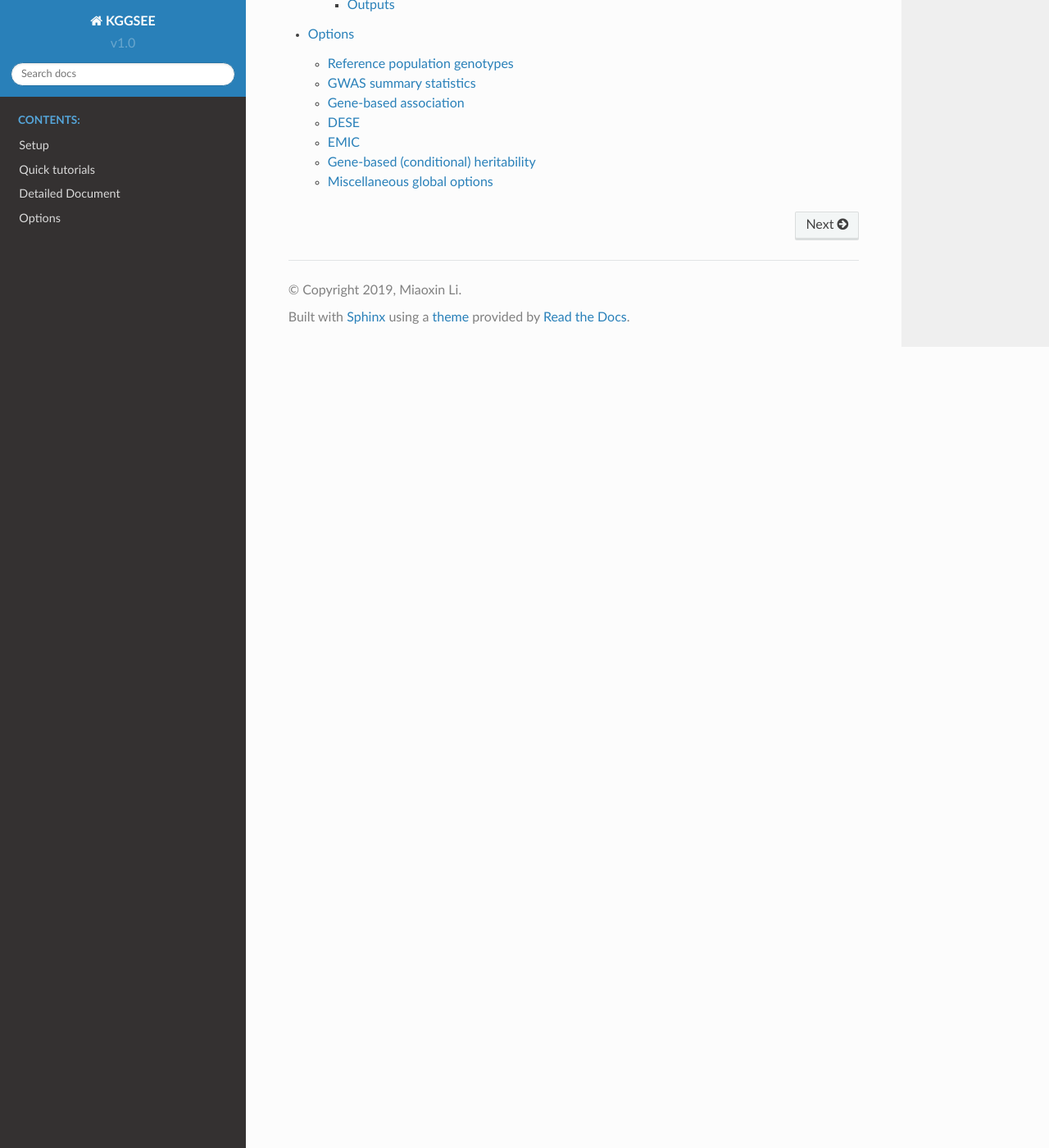
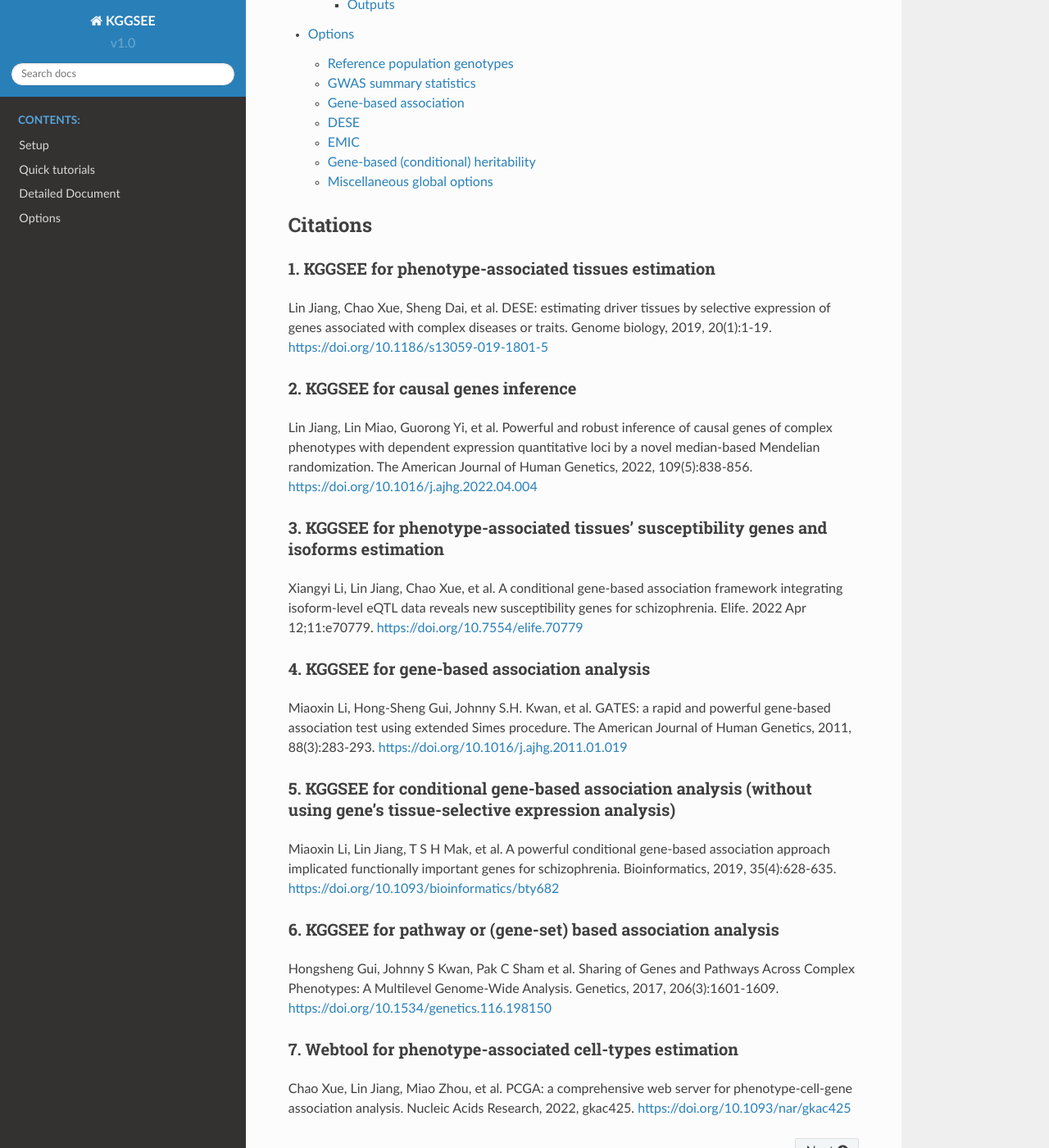
Before and after one commit to pmglab/KGGSEE, a Sphinx documentation site: the page built from doc/source/index.rst, in a window 1280 px wide and 1400 px high, scrolled down 1654 px. Shown: the whole window at 82% size. Built offline with Sphinx 7.4.7 and the Read the Docs theme 2.0.0, drawn with Linux system fonts in a browser that asks for light colours.

Commit message:
add citation

```diff
--- a/doc/source/index.rst
+++ b/doc/source/index.rst
@@ -23,3 +23,35 @@ More functions will be added to KGGSEE in the future.
     quick_tutorials
     detailed_document
     options
+
+=========
+Citations
+=========
+
+1. KGGSEE for phenotype-associated tissues estimation
+=====================================================
+Lin Jiang, Chao Xue, Sheng Dai, et al. DESE: estimating driver tissues by selective expression of genes associated with complex diseases or traits. Genome biology, 2019, 20(1):1-19. https://doi.org/10.1186/s13059-019-1801-5
+
+2. KGGSEE for causal genes inference
+====================================
+Lin Jiang, Lin Miao, Guorong Yi, et al. Powerful and robust inference of causal genes of complex phenotypes with dependent expression quantitative loci by a novel median-based Mendelian randomization. The American Journal of Human Genetics, 2022, 109(5):838-856. https://doi.org/10.1016/j.ajhg.2022.04.004
+
+3. KGGSEE for phenotype-associated tissues' susceptibility genes and isoforms estimation
+========================================================================================
+Xiangyi Li, Lin Jiang, Chao Xue, et al. A conditional gene-based association framework integrating isoform-level eQTL data reveals new susceptibility genes for schizophrenia. Elife. 2022 Apr 12;11:e70779. https://doi.org/10.7554/elife.70779
+
+4. KGGSEE for gene-based association analysis
+=============================================
+Miaoxin Li, Hong-Sheng Gui, Johnny S.H. Kwan, et al. GATES: a rapid and powerful gene-based association test using extended Simes procedure. The American Journal of Human Genetics, 2011, 88(3):283-293. https://doi.org/10.1016/j.ajhg.2011.01.019
+
+5. KGGSEE for conditional gene-based association analysis (without using gene's tissue-selective expression analysis)
+=====================================================================================================================
+Miaoxin Li, Lin Jiang, T S H Mak, et al. A powerful conditional gene-based association approach implicated functionally important genes for schizophrenia. Bioinformatics, 2019, 35(4):628-635. https://doi.org/10.1093/bioinformatics/bty682
+
+6. KGGSEE for pathway or (gene-set) based association analysis
+==============================================================
+Hongsheng Gui, Johnny S Kwan,  Pak C Sham et al. Sharing of Genes and Pathways Across Complex Phenotypes: A Multilevel Genome-Wide Analysis. Genetics, 2017, 206(3):1601-1609. https://doi.org/10.1534/genetics.116.198150
+
+7. Webtool for phenotype-associated cell-types estimation
+=========================================================
+Chao Xue, Lin Jiang, Miao Zhou, et al. PCGA: a comprehensive web server for phenotype-cell-gene association analysis. Nucleic Acids Research, 2022, gkac425. https://doi.org/10.1093/nar/gkac425
```
